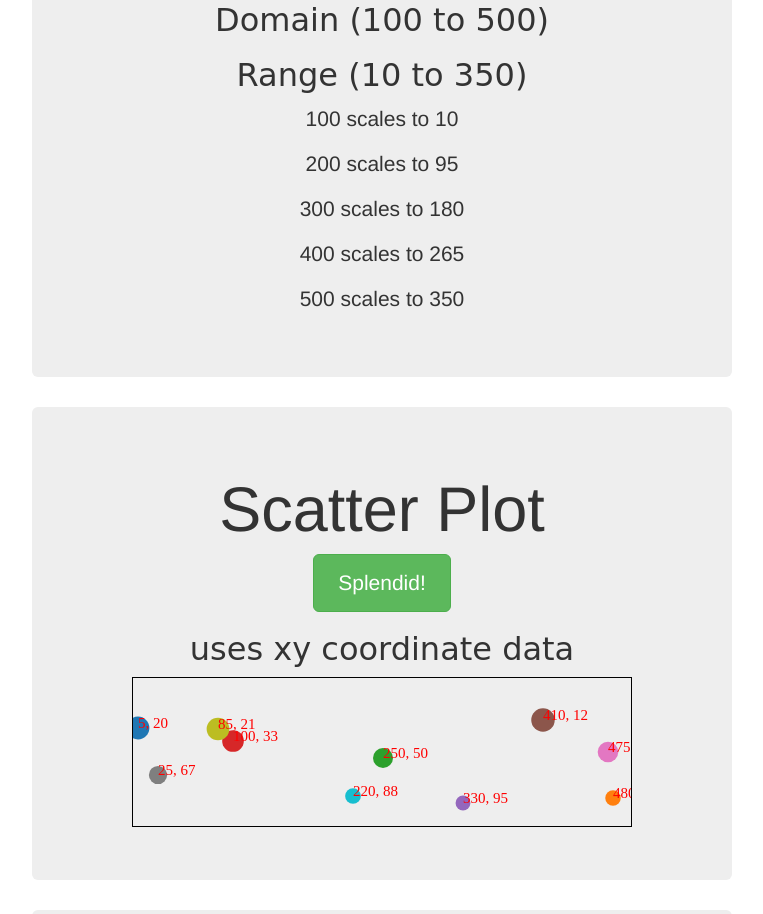
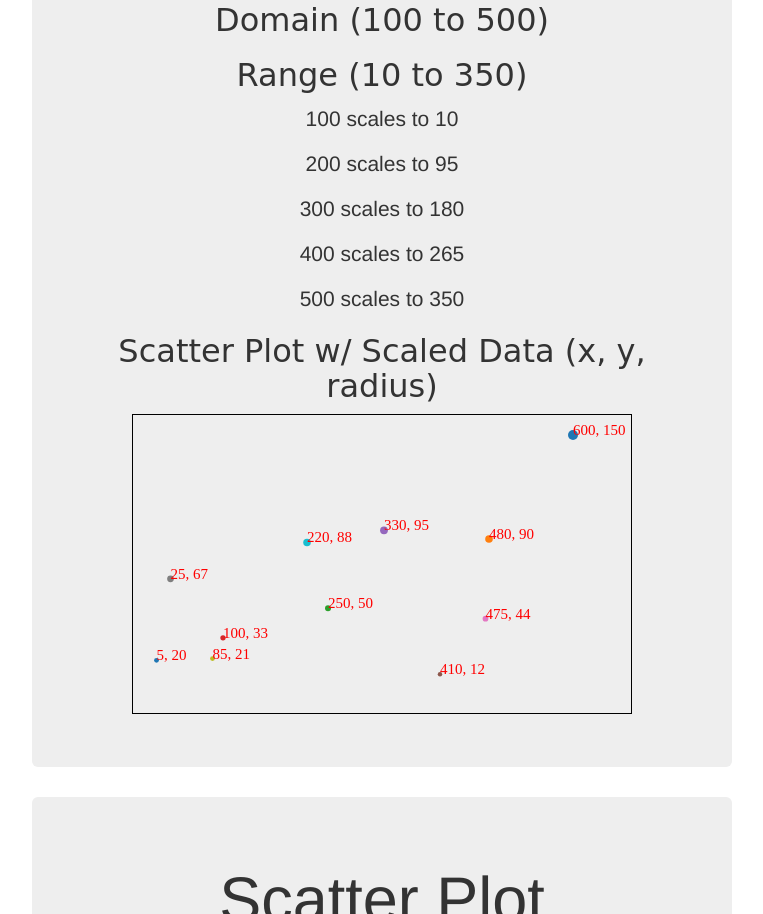
Before and after one commit to louiswilbrink/makComponents, a website: page app/index.html in a window 1280 px wide. Shown: the part 332-1246 px from the top of the page, without its empty margins (258-1021 px from the left). Drawn offline with nearby package versions, Linux system fonts and the light colour scheme; some packages are replaced by stand-ins of ours; files that its build step writes are made by us from their sources; a web font is replaced by a local one.

Commit message:
Finished Scales

```diff
--- a/app/scripts/directives/scales.js
+++ b/app/scripts/directives/scales.js
@@ -36,13 +36,101 @@ angular.module('radialMenuApp')
 
             $scope.scales.scaledOutputs.push([input, scaledOutput]);
           });
+        };
 
-          console.log($scope.scales.scaledOutputs);
+        var drawScatterPlot = function () {
+
+          $scope.scales.width = 500;
+          var height = 300,
+              padding = 20;
+
+          var dataset = [
+            [5, 20], [480, 90], [250, 50], [100, 33], [330, 95],
+            [410, 12], [475, 44], [25, 67], [85, 21], [220, 88],
+            [600, 150]
+          ];
+
+          // Create a linear scale for the x axis.
+          var xScale = d3.scale.linear()
+            .domain([ 0, d3.max(dataset, function (d) {
+              return d[0];
+            })])
+            // Incorporate padding (extra right-padding for labels).
+            .range([ padding , $scope.scales.width - (padding * 3)])
+
+          // Create an *inverted* linear scale for the y axis.
+          var yScale = d3.scale.linear()
+            .domain([ 0, d3.max(dataset, function (d) {
+              return d[1];
+            })])
+            // Inversion (higher y values appear higher on the scatter plot).
+            // Incorporate padding.
+            .range([ height - padding, padding ])
+
+          // Create a linear scale for circle radius (min 2, max 5).
+          var rScale = d3.scale.linear()
+            .domain([ 0, d3.max(dataset, function (d) {
+              return d[1];
+            })])
+            .range([ 2, 5 ])
+
+          var color = d3.scale.category10();
+
+          // Create SVG element.
+          var svg = d3.select('.scales')
+            .select('.sandbox')
+            .append('svg')
+              .attr('width', $scope.scales.width)
+              .attr('height', height)
+              .style("border", "1px solid black")
+
+          // Draw circles according to dataset.
+          var circles = svg.selectAll('circle')
+            .data(dataset)
+            .enter()
+            .append('circle')
+              // Position.
+              .attr('cx', function (d) {
+                return xScale(d[0]);
+              })
+              .attr('cy', function (d) {
+                return yScale(d[1]);
+              })
+              // Set scaled radius and color.
+              .attr('r', function (d) {
+                return rScale(d[1]);
+              })
+              .attr('fill', function (d, i) {
+                return color(i);
+              })
+
+          // Draw corresponding labels.
+          var labels = svg.selectAll('text')
+            .data(dataset)
+            .enter()
+            .append('text')
+              // Position.
+              .attr('x', function (d) {
+                return xScale(d[0]);
+              })
+              .attr('y', function (d) {
+                return yScale(d[1]);
+              })
+              // Text, style.
+              .text(function (d) {
+                return d[0] + ', ' + d[1];
+              })
+                .attr({
+                  'font-family': 'Fondamento',
+                  'font-size': '15px',
+                  'fill': 'red'
+                })
         };
 
         // Initialization.
 
         simpleScale();
+        drawScatterPlot();
 
       }
     };
--- a/app/views/scales.html
+++ b/app/views/scales.html
@@ -7,5 +7,6 @@
     <div ng-repeat="scaledOutput in scales.scaledOutputs">
       <p>{{ scaledOutput[0] }} scales to {{ scaledOutput[1] }}</p>
     </div>
+    <h2 class="h2-fondamento">Scatter Plot w/ Scaled Data (x, y, radius)</h2>
   </div>
 </div>
```
